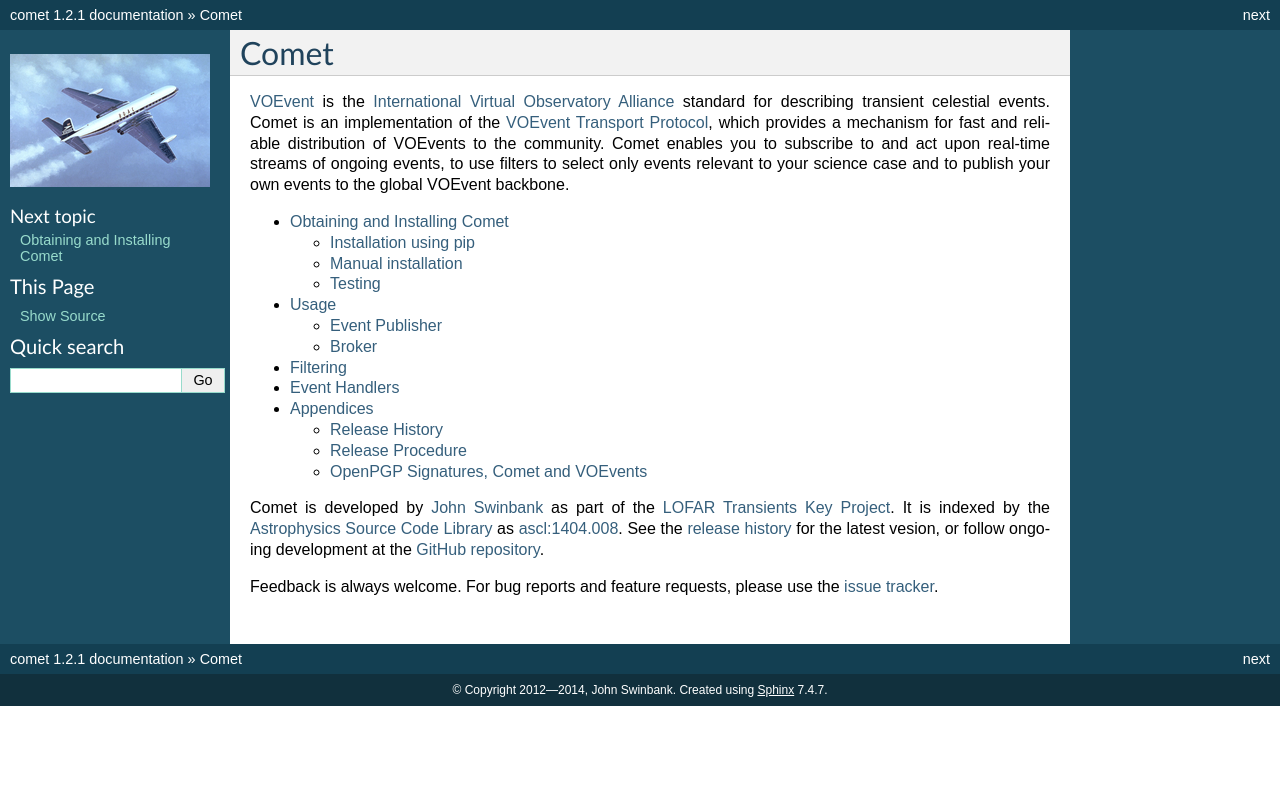
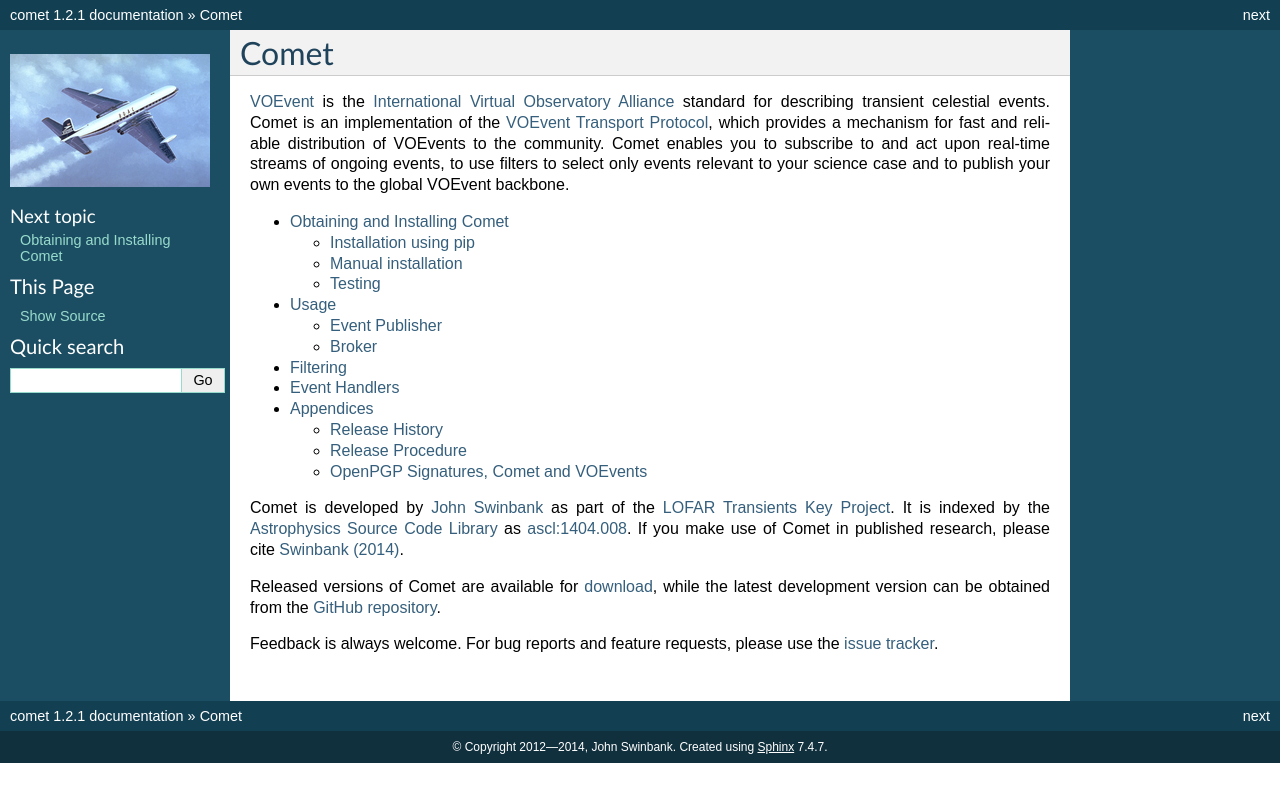
Before and after one commit to jdswinbank/Comet, a Sphinx documentation site: the page built from docs/index.rst, in a window 1280 px wide. Shown: the top 802 px of the page. Built offline with Sphinx 7.4.7, drawn with Linux system fonts in a browser that asks for light colours.

Commit message:
Add details on paper.

```diff
--- a/README.rst
+++ b/README.rst
@@ -32,7 +32,7 @@
     Work-in-progress test version of Comet incorporating OpenPGP support.
 
 ``paper``
-    A manuscript describing Comet, submitted for publication in `Astronomy and
+    A manuscript describing Comet published `Astronomy and
     Computing <http://www.journals.elsevier.com/astronomy-and-computing/>`_.
 
 Comet is developed by `John Swinbank <http://swinbank.org/>`_ as part of the
@@ -41,4 +41,7 @@
 Code Library <http://asterisk.apod.com/wp/>`_ as `ascl:1404.008
 <http://ascl.net/1404.008>`_.
 
+If you make use of Comet in published research, please cite `Swinbank (2014)
+<http://dx.doi.org/10.1016/j.ascom.2014.09.001>`_.
+
 Comments and corrections welcome.
--- a/docs/appendix/history.rst
+++ b/docs/appendix/history.rst
@@ -8,6 +8,10 @@
 
 Version 1.2.x
 -------------
+
+1.2.2 (in progress)
+    Update documentation to request citation of the `paper`_ in published work
+    which makes use of Comet.
 
 1.2.1 (2014-09-02) [`Download <//github.com/jdswinbank/Comet/tarball/1.2.1>`__]
     Correctly check that the (required) ``--local-ivo`` command line option
--- a/docs/index.rst
+++ b/docs/index.rst
@@ -20,11 +20,15 @@
    appendix/index
 
 Comet is developed by `John Swinbank <http://swinbank.org/>`_ as part of the
-`LOFAR Transients Key Project <http://www.transientskp.org/>`_.  It is indexed
+`LOFAR Transients Key Project <http://www.transientskp.org/>`_. It is indexed
 by the `Astrophysics Source Code Library <http://asterisk.apod.com/wp/>`_ as
-`ascl:1404.008 <http://ascl.net/1404.008>`_. See the :ref:`release history
-<sec-history>` for the latest vesion, or follow ongoing development at the
-`GitHub repository <https://github.com/jdswinbank/Comet>`_.
+`ascl:1404.008 <http://ascl.net/1404.008>`_. If you make use of Comet in
+published research, please cite `Swinbank (2014)
+<http://dx.doi.org/10.1016/j.ascom.2014.09.001>`_.
+
+Released versions of Comet are available for :ref:`download <sec-history>`,
+while the latest development version can be obtained from the `GitHub
+repository <https://github.com/jdswinbank/Comet>`_.
 
 Feedback is always welcome. For bug reports and feature requests, please use
 the `issue tracker <https://github.com/jdswinbank/Comet/issues>`_.
```
Also changed, not shown: other parts of docs/appendix/history.rst (+1 -0 lines).
